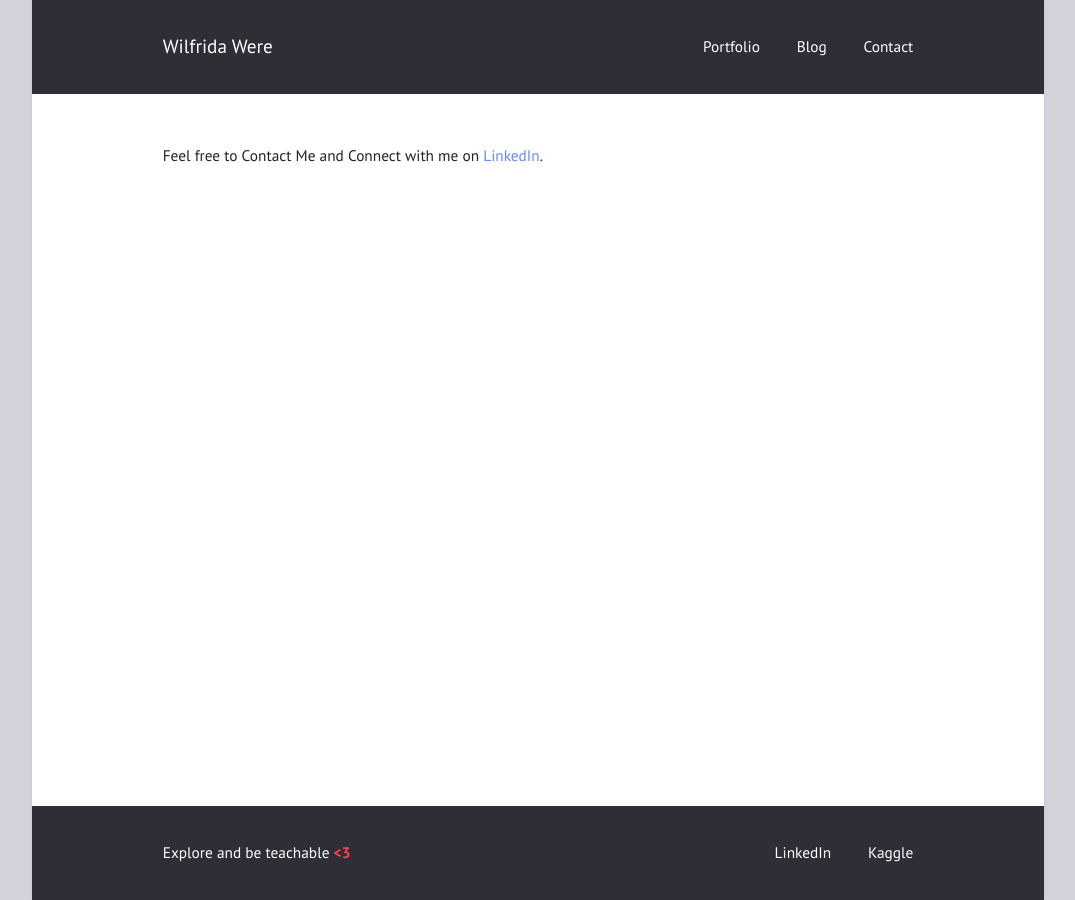
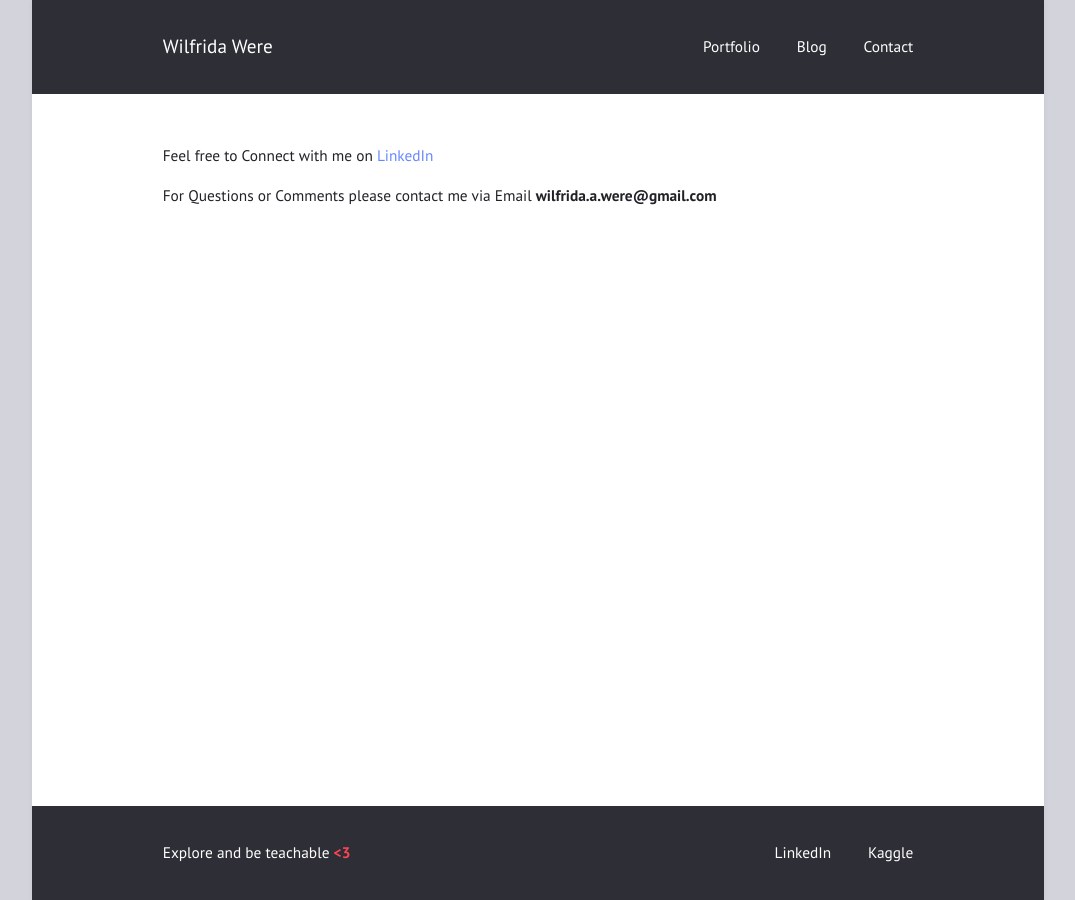
Before and after one commit to Wilfrida-Were/website, a Jekyll site: the page built from contact.md, in a window 1280 px wide. Shown: the whole page, without its empty margins (102-1177 px from the left). Built offline with Jekyll 4.4.1, drawn with Linux system fonts in a browser that asks for light colours.

Commit message:
added email

```diff
--- a/contact.md
+++ b/contact.md
@@ -2,4 +2,6 @@
 layout: page
 title: ""
 ---
-Feel free to Contact Me and Connect with me on [LinkedIn](https://www.linkedin.com/in/wilfridawere/).
+Feel free to Connect with me on [LinkedIn](https://www.linkedin.com/in/wilfridawere/)
+
+For Questions or Comments please contact me via Email **wilfrida.a.were@gmail.com**
```
